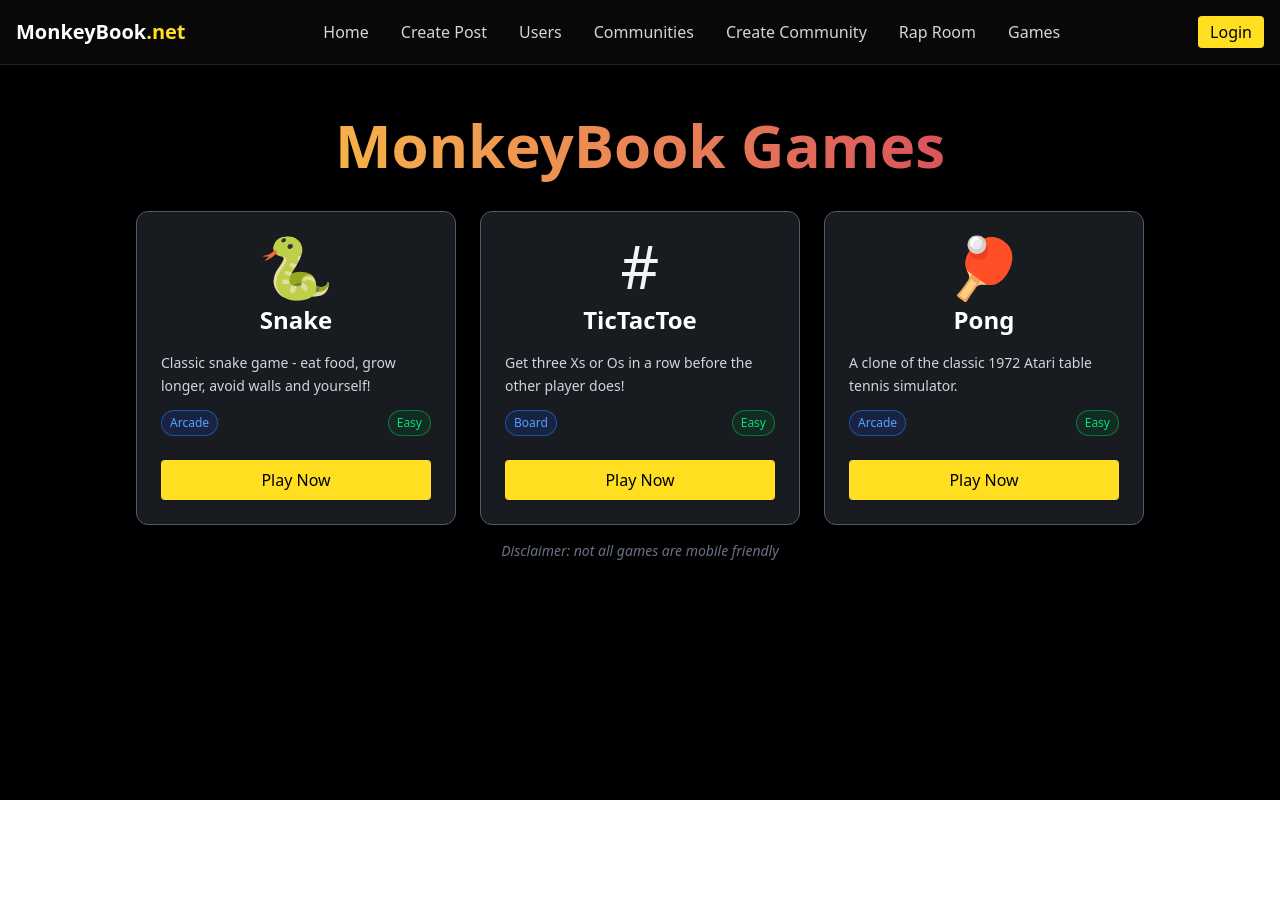
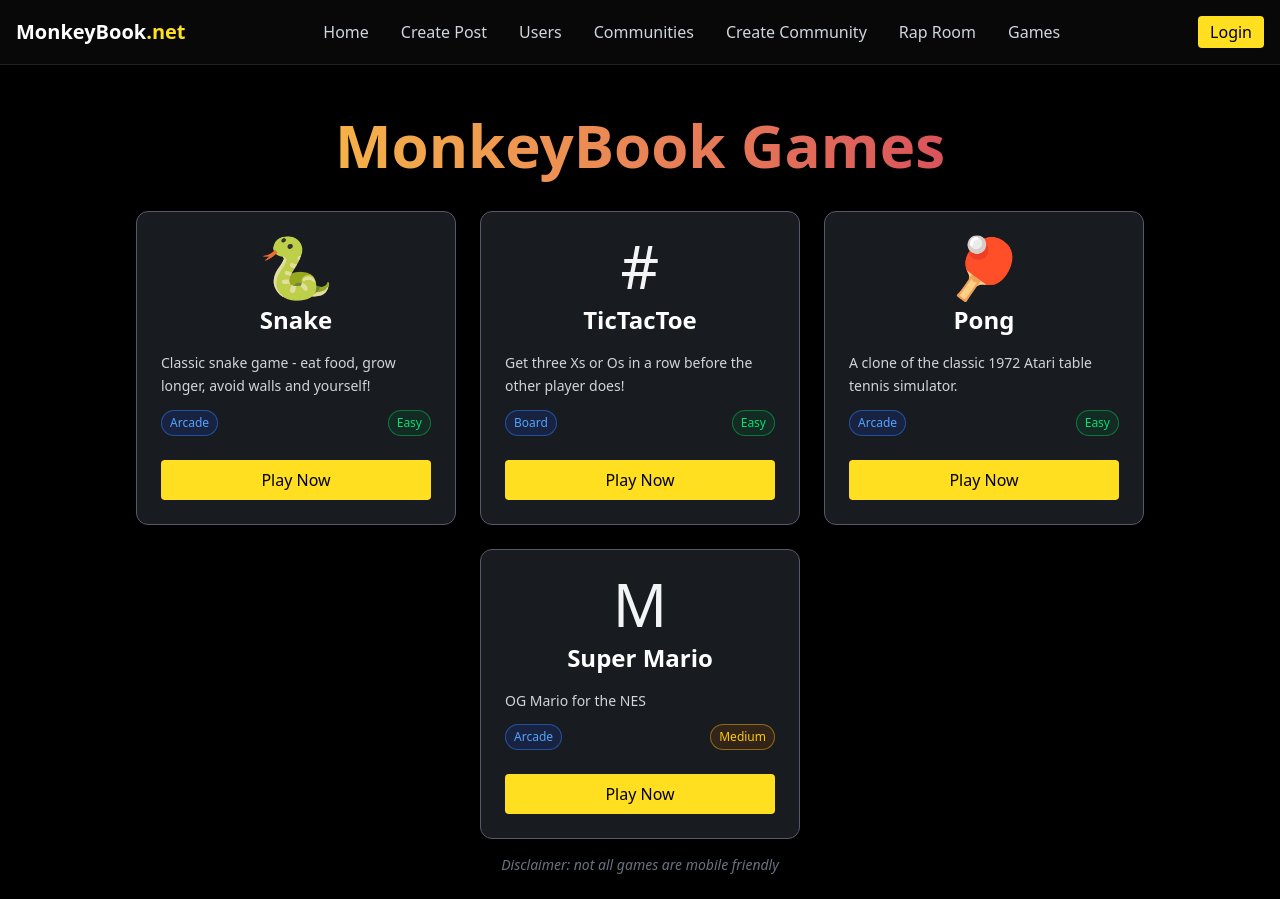
Before and after one commit to ZenPatel/New-MonkeyBook, a React (Vite) app: page /games in a window 1280 px wide. Before the commit the page ends 800 px from the top, so only its background shows below. Built offline with nearby package versions, Linux system fonts and the light colour scheme; no server answers.

Commit message:
Added Mario to GamesList.tsx

```diff
--- a/src/components/GamesList.tsx
+++ b/src/components/GamesList.tsx
@@ -32,6 +32,14 @@ const games: Game[] = [
     description: 'A clone of the classic 1972 Atari table tennis simulator.',
     icon: '🏓',
     difficulty: 'Easy',
+    category: 'Arcade'
+  },
+  {
+    id: 'mario',
+    title: 'Super Mario',
+    description: 'OG Mario for the NES',
+    icon: 'M',
+    difficulty: 'Medium',
     category: 'Arcade'
   }
   // Future games will be added here
```
